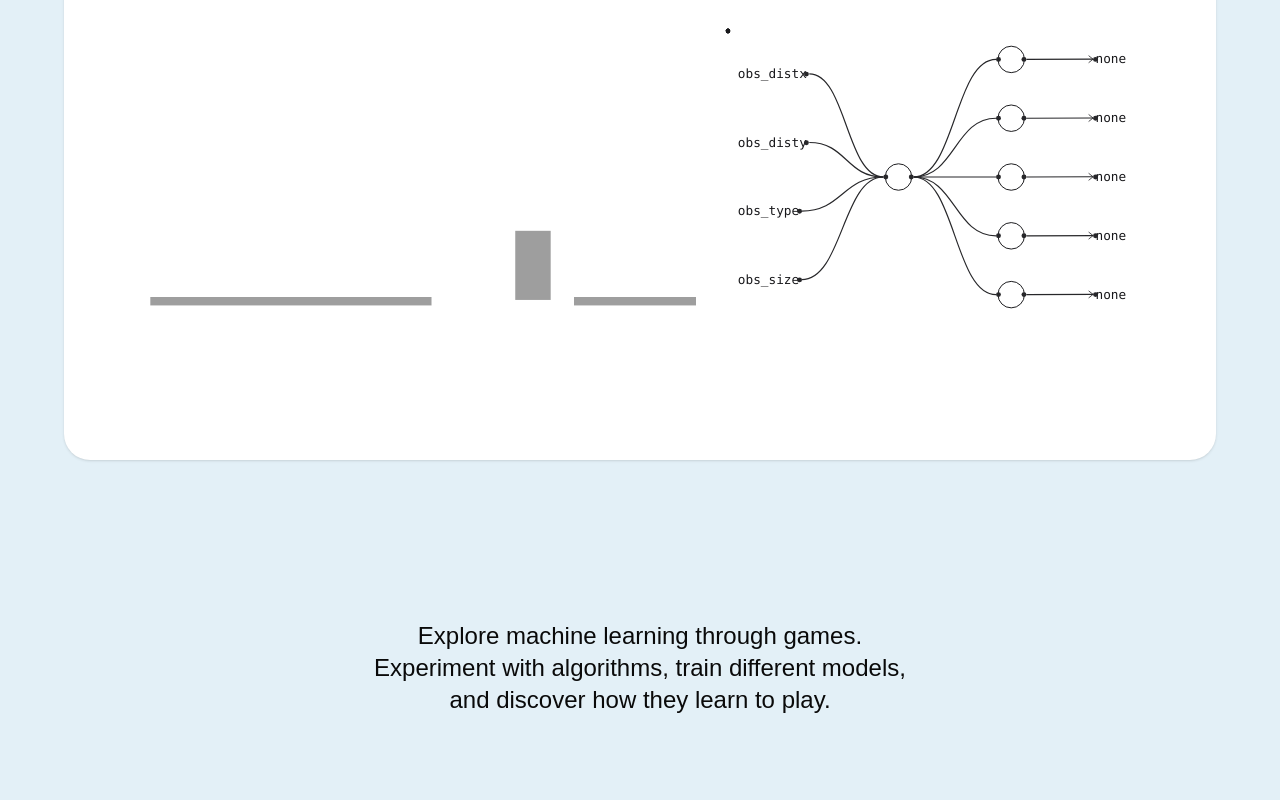
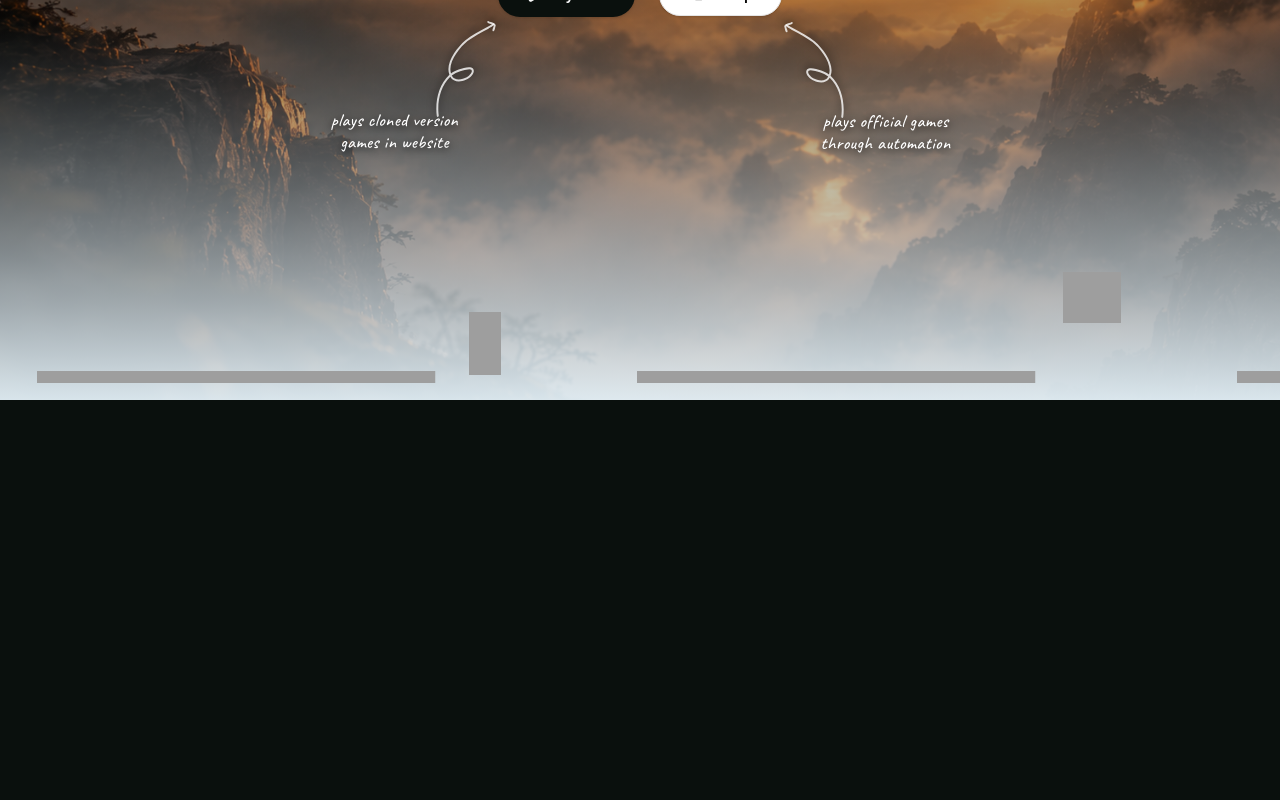
Before and after one commit to itushr/t-rex, a React (Vite) app in the folder frontend/: page / in a window 1280 px wide. Shown: the part 400-1200 px from the top of the page. After the commit the page ends 800 px from the top, so only its background shows below. Built offline with nearby package versions, Linux system fonts and the light colour scheme.

Commit message:
feat: make LandingPage2 default landing page and rename to Home.tsx

```diff
--- a/frontend/src/App.tsx
+++ b/frontend/src/App.tsx
@@ -2,8 +2,7 @@ import { useState, useEffect, lazy, Suspense } from "react";
 import { parseRoute } from "./router/routeParser";
 import { RouteInfo } from "./router/types";
 
-const LandingPage = lazy(() => import("./pages/LandingPage"));
-const LandingPage2 = lazy(() => import("./pages/LandingPage2"));
+const Home = lazy(() => import("./pages/Home"));
 const PrivateDashboardV2Page = lazy(() => import("./pages/PrivateDashboardV2Page"));
 const VisualizerIndexPage = lazy(() => import("./pages/VisualizerIndexPage"));
 const TrainPage = lazy(() => import("./pages/TrainPage"));
@@ -28,8 +27,7 @@ function LoadingFallback() {
 }
 
 function RouteView({ route }: { route: RouteInfo }) {
-  if (route.type === "landing2") return <LandingPage2 />;
-  if (route.type === "landing") return <LandingPage />;
+  if (route.type === "landing" || route.type === "landing2") return <Home />;
   if (route.type === "setup") return <SetupPage />;
   if (route.type === "reinforce") {
     if (route.gameId === "flappybird" || route.gameId === "flappy-bird") return <FlappyReinforcePage />;
@@ -56,7 +54,7 @@ function RouteView({ route }: { route: RouteInfo }) {
   if (route.type === "playback-viz" && route.playbackName) {
     return <PlaybackVisualizePage playbackName={route.playbackName} predictionStep={route.predictionStep} treeNo={route.treeNo} isPrivate={route.isPrivate} />;
   }
-  return <LandingPage />;
+  return <Home />;
 }
 
 export function App() {
--- a/frontend/src/pages/LandingPage2.tsx
+++ b/frontend/src/pages/Home.tsx
@@ -2,7 +2,7 @@ import Header from "../components/Header";
 import { CTA } from "../components/landing/CTA";
 import { BottomDinoRunner } from "../components/landing/BottomDinoRunner";
 
-export function LandingPage2() {
+export function Home() {
   return (
     <div className="relative min-h-screen bg-background text-foreground selection:bg-primary selection:text-primary-foreground">
       <section
@@ -43,4 +43,4 @@ export function LandingPage2() {
   );
 }
 
-export default LandingPage2;
+export default Home;
--- a/frontend/src/pages/LandingPage.tsx
+++ /dev/null
@@ -1,38 +0,0 @@
-import Header from "../components/Header";
-import { DemoBox } from "../components/landing/DemoBox";
-import { CTA } from "../components/landing/CTA";
-
-export function LandingPage() {
-  return (
-    <div
-      className="min-h-screen bg-background text-foreground selection:bg-primary selection:text-primary-foreground py-10"
-      style={{
-        backgroundImage: "url('/hero.png')",
-        backgroundSize: "contain",
-        backgroundRepeat: "no-repeat",
-      }}
-    >
-      <Header />
-
-      <main className="py-10 text-center">
-        <img src="/heading.png" className="w-lg mx-auto translate-y-20 translate-x-20" alt="T-Rex AI" />
-
-        <div className="w-full max-w-6xl h-auto min-h-135 bg-card shadow-sm mt-40 mx-auto rounded-4xl overflow-hidden">
-          <DemoBox />
-        </div>
-
-        <div className="bg-background mt-20 py-20 text-2xl text-center">
-          Explore machine learning through games.
-          <br />
-          Experiment with algorithms, train different models,
-          <br />
-          and discover how they learn to play.
-        </div>
-
-        <CTA />
-      </main>
-    </div>
-  );
-}
-
-export default LandingPage;
--- a/frontend/src/router/routeParser.ts
+++ b/frontend/src/router/routeParser.ts
@@ -1,8 +1,7 @@
 import { RouteInfo } from "./types";
 
 export function parseRoute(path = window.location.pathname): RouteInfo {
-  if (path === "/") return { type: "landing" };
-  if (path === "/lander2" || path === "/landing2") return { type: "landing2" };
+  if (path === "/" || path === "/lander2" || path === "/landing2") return { type: "landing" };
   if (path === "/dashboard" || path === "/dashboardv2") return { type: "dashboard" };
   if (path === "/dashboard/local") return { type: "dashboard-local" };
   if (path === "/setup") return { type: "setup" };
```
